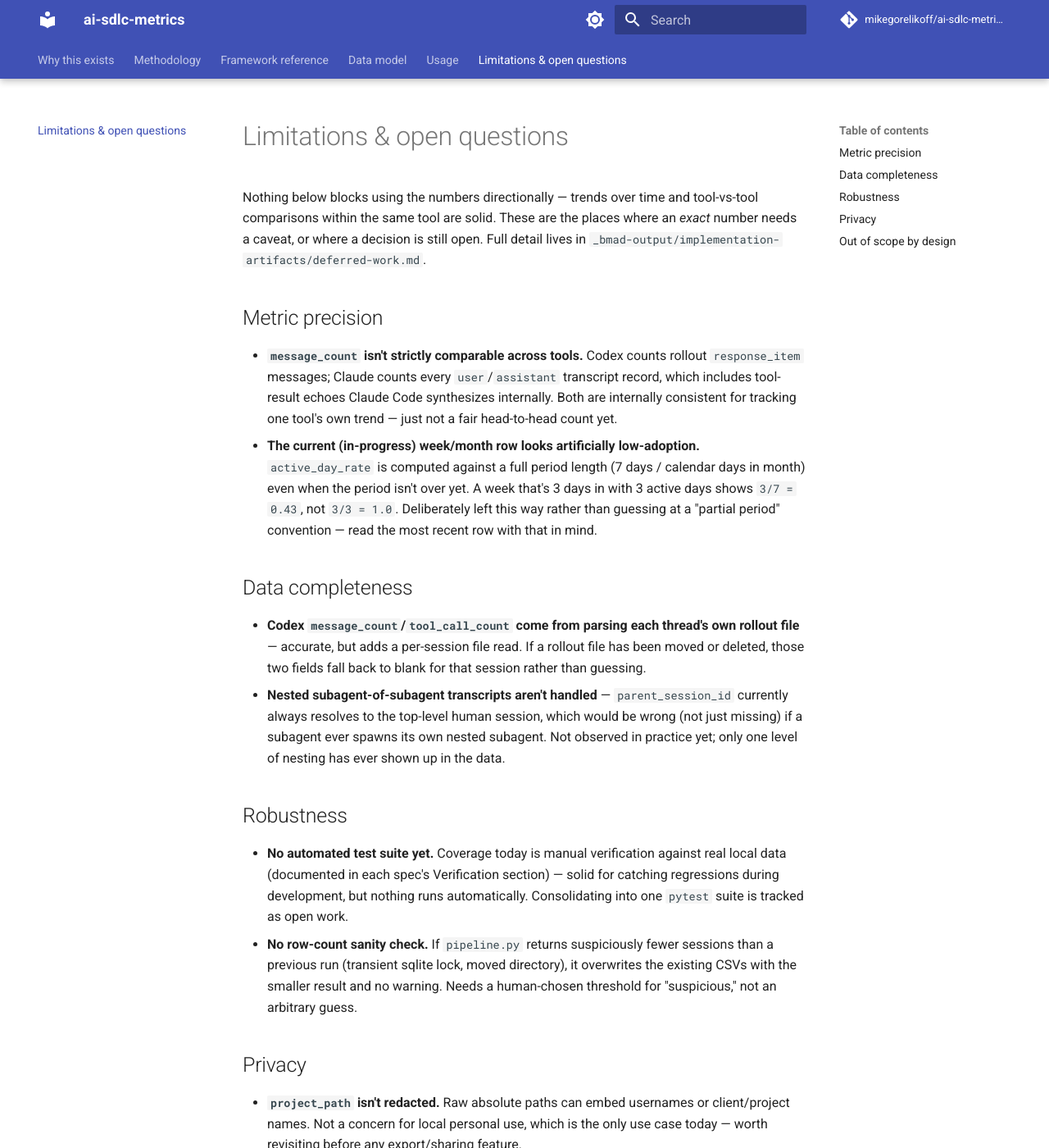
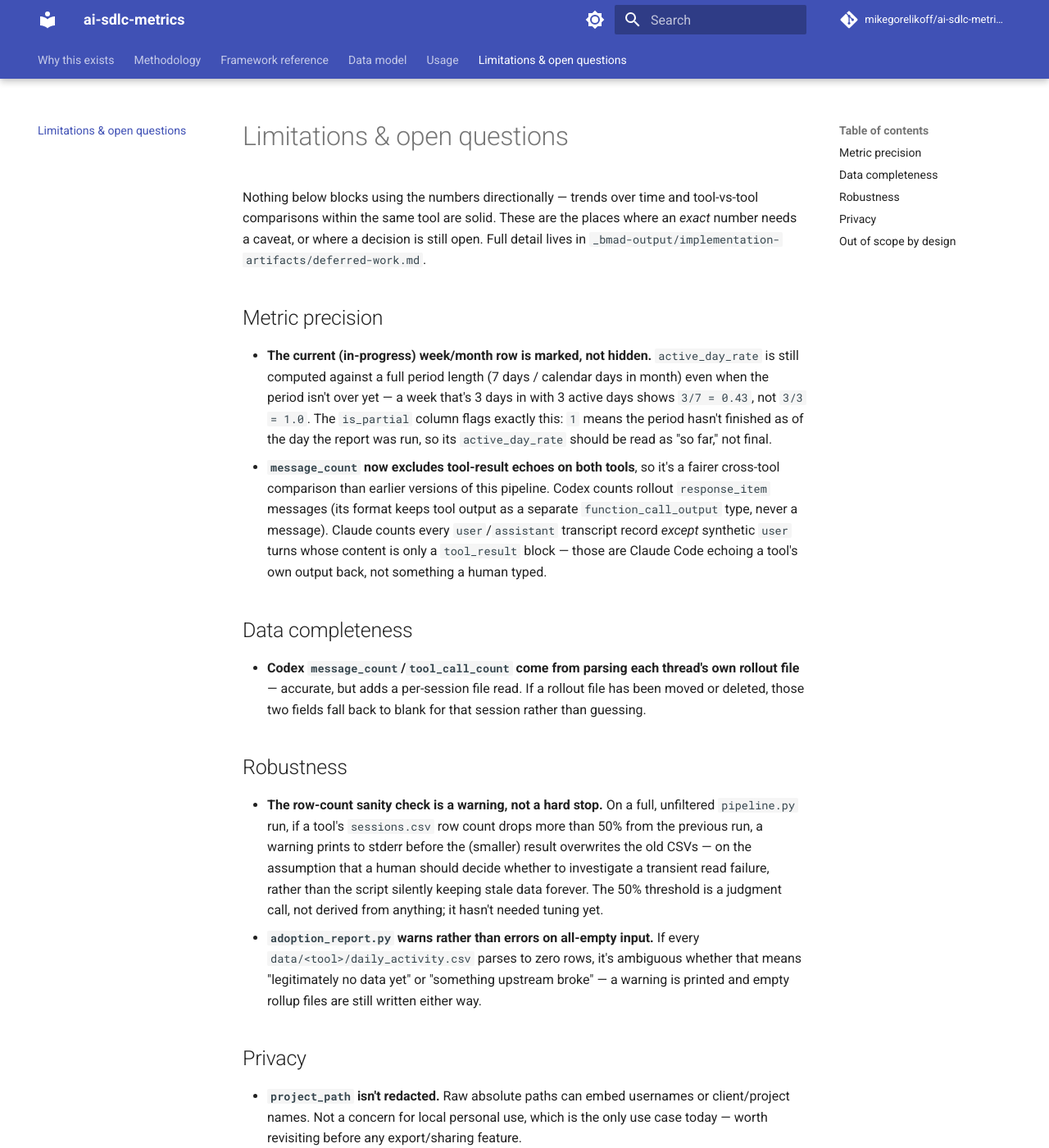
Before and after one commit to mikegorelikoff/ad-sdlc-metrics, an MkDocs documentation site: the page built from docs/limitations.md, in a window 1280 px wide and 1400 px high. Shown: the whole window at 82% size. Built offline with MkDocs 1.6.1 and Material for MkDocs 9.7.7, drawn with Linux system fonts in a browser that asks for light colours; comment, search, counter and statistics services are not loaded.

Commit message:
Resolve remaining deferred-work items
- extract_claude.py: exclude synthetic tool-result-echo "user" turns
  from message_count, matching Codex's rollout format (tool output
  is never a "message" there) -- closes the cross-tool comparability
  gap for good.
- extract_claude.py: fix a misleading comment about nested
  subagent-of-subagent linkage -- the existing logic (immediate
  parent, not top-level human) was already correct at any nesting
  depth; added a test proving it with two levels of nesting.
- pipeline.py: warn (not block) when a full unfiltered run's
  sessions.csv row count drops >50% from the previous run, gated
  off entirely when --from/--to/--repo intentionally scope the run.
- adoption_report.py: add is_partial column (period hasn't finished
  as of today, computed with an injectable `today` for
  deterministic tests) and warn on all-empty daily_activity.csv
  input instead of silently proceeding.

Only project_path redaction remains open in deferred-work.md (no
export/sharing feature exists yet to motivate it). Docs updated to
match: limitations.md, data-model.md, and each affected spec's
Change Log. 61 tests passing (up from 53).

Co-Authored-By: Claude Sonnet 5 <noreply@anthropic.com>

```diff
--- a/docs/limitations.md
+++ b/docs/limitations.md
@@ -7,37 +7,39 @@ tool-vs-tool comparisons within the same tool are solid. These are the places wh
 
 ## Metric precision
 
-- **`message_count` isn't strictly comparable across tools.** Codex counts rollout
-  `response_item` messages; Claude counts every `user`/`assistant` transcript record,
-  which includes tool-result echoes Claude Code synthesizes internally. Both are
-  internally consistent for tracking one tool's own trend — just not a fair head-to-head
-  count yet.
-- **The current (in-progress) week/month row looks artificially low-adoption.**
-  `active_day_rate` is computed against a full period length (7 days / calendar days in
-  month) even when the period isn't over yet. A week that's 3 days in with 3 active days
-  shows `3/7 = 0.43`, not `3/3 = 1.0`. Deliberately left this way rather than guessing at
-  a "partial period" convention — read the most recent row with that in mind.
+- **The current (in-progress) week/month row is marked, not hidden.** `active_day_rate`
+  is still computed against a full period length (7 days / calendar days in month) even
+  when the period isn't over yet — a week that's 3 days in with 3 active days shows
+  `3/7 = 0.43`, not `3/3 = 1.0`. The `is_partial` column flags exactly this: `1` means
+  the period hasn't finished as of the day the report was run, so its `active_day_rate`
+  should be read as "so far," not final.
+- **`message_count` now excludes tool-result echoes on both tools**, so it's a fairer
+  cross-tool comparison than earlier versions of this pipeline. Codex counts rollout
+  `response_item` messages (its format keeps tool output as a separate
+  `function_call_output` type, never a message). Claude counts every `user`/`assistant`
+  transcript record *except* synthetic `user` turns whose content is only a
+  `tool_result` block — those are Claude Code echoing a tool's own output back, not
+  something a human typed.
 
 ## Data completeness
 
 - **Codex `message_count`/`tool_call_count` come from parsing each thread's own rollout
   file** — accurate, but adds a per-session file read. If a rollout file has been moved
   or deleted, those two fields fall back to blank for that session rather than guessing.
-- **Nested subagent-of-subagent transcripts aren't handled** — `parent_session_id`
-  currently always resolves to the top-level human session, which would be wrong (not
-  just missing) if a subagent ever spawns its own nested subagent. Not observed in
-  practice yet; only one level of nesting has ever shown up in the data.
 
 ## Robustness
 
-- **No automated test suite yet.** Coverage today is manual verification against real
-  local data (documented in each spec's Verification section) — solid for catching
-  regressions during development, but nothing runs automatically. Consolidating into one
-  `pytest` suite is tracked as open work.
-- **No row-count sanity check.** If `pipeline.py` returns suspiciously fewer sessions
-  than a previous run (transient sqlite lock, moved directory), it overwrites the
-  existing CSVs with the smaller result and no warning. Needs a human-chosen threshold
-  for "suspicious," not an arbitrary guess.
+- **The row-count sanity check is a warning, not a hard stop.** On a full, unfiltered
+  `pipeline.py` run, if a tool's `sessions.csv` row count drops more than 50% from the
+  previous run, a warning prints to stderr before the (smaller) result overwrites the
+  old CSVs — on the assumption that a human should decide whether to investigate a
+  transient read failure, rather than the script silently keeping stale data forever.
+  The 50% threshold is a judgment call, not derived from anything; it hasn't needed
+  tuning yet.
+- **`adoption_report.py` warns rather than errors on all-empty input.** If every
+  `data/<tool>/daily_activity.csv` parses to zero rows, it's ambiguous whether that
+  means "legitimately no data yet" or "something upstream broke" — a warning is
+  printed and empty rollup files are still written either way.
 
 ## Privacy
 
```
Also changed, not shown: _bmad-output/implementation-artifacts/deferred-work.md (+0 -30 lines), _bmad-output/implementation-artifacts/spec-adoption-metrics-csv-pipeline.md (+1 -0 lines), _bmad-output/implementation-artifacts/spec-adoption-metrics-rollup.md (+1 -0 lines), _bmad-output/implementation-artifacts/spec-finish-deferred-work.md (+1 -0 lines), docs/data-model.md (+11 -7 lines), 6 other files.
